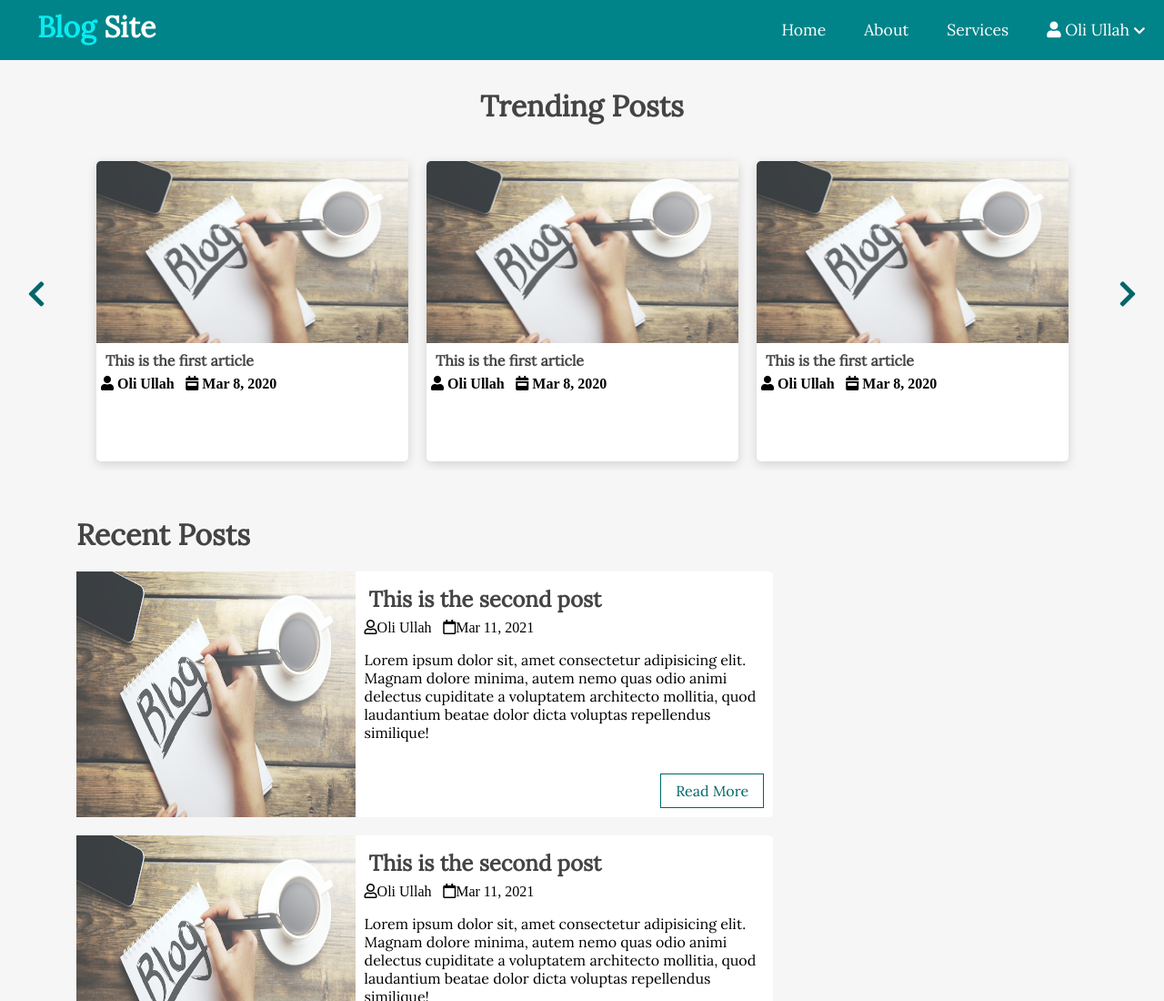
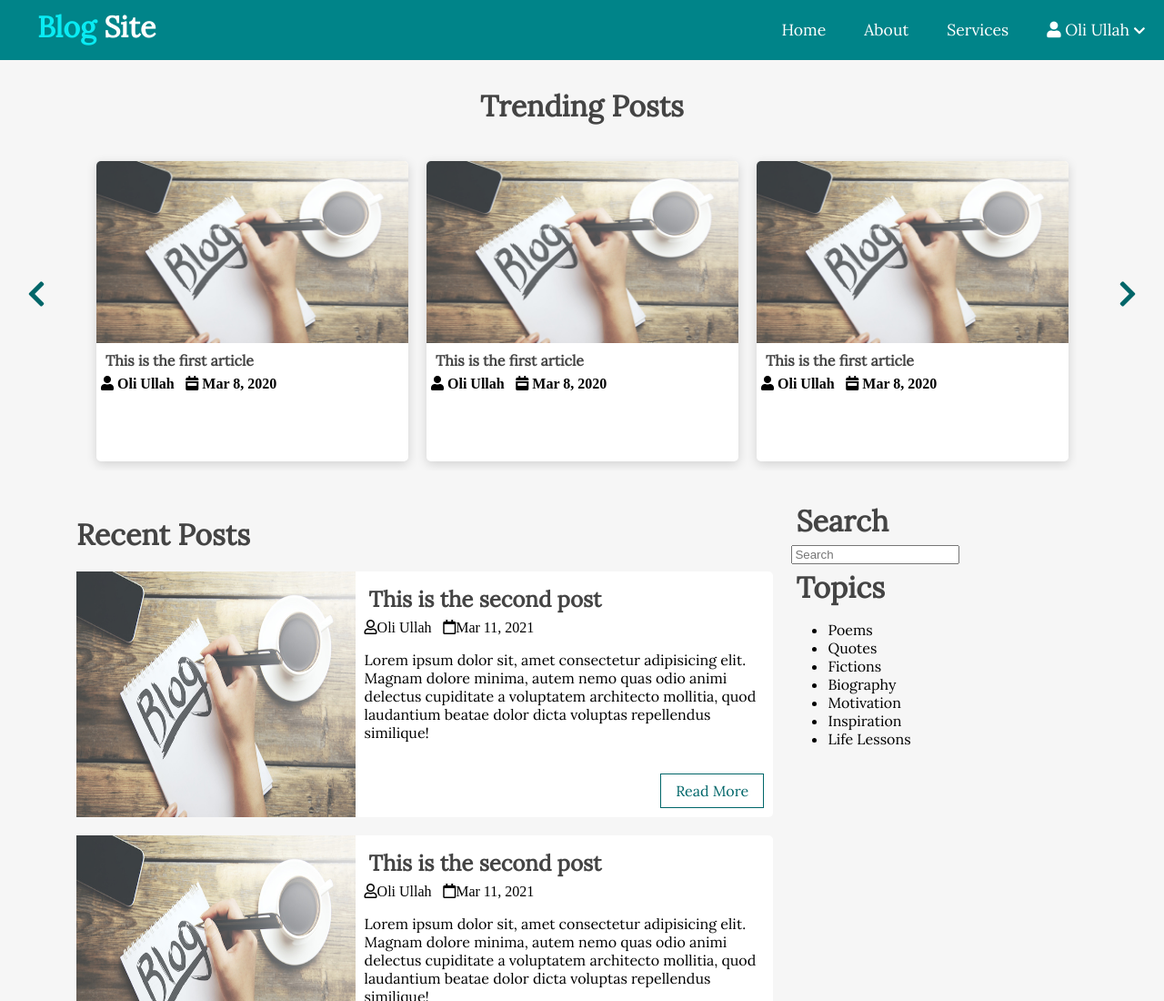
Before and after one commit to oliullahjewel96/BlogSite, a plain HTML site: page nav.html in a window 1280 px wide. Shown: the top 1100 px of the page at 91% size. Drawn offline with nearby package versions, Linux system fonts and the light colour scheme.

Commit message:
Added sidebar links and a search bar.

```diff
--- a/nav.html
+++ b/nav.html
@@ -175,7 +175,25 @@
               </div>
           </div>
           <div class="sidebar">
+               <div class="section search">
+                   <h1 class="search-title">Search</h1>
+                   <form action="index.html" method="post">
+                       <input type="text" name="search-area" class="text-input" placeholder="Search">
+                   </form>
+               </div>
+            <div class="section topics">
+               <h1 class="section-title">Topics</h1>
 
+               <ul>
+                   <li><a href="#">Poems</a></li>
+                   <li><a href="#">Quotes</a></li>
+                   <li><a href="#">Fictions</a></li>
+                   <li><a href="#">Biography</a></li>
+                   <li><a href="#">Motivation</a></li>
+                   <li><a href="#">Inspiration</a></li>
+                   <li><a href="#">Life Lessons</a></li>
+               </ul>
+            </div>
           </div>
       </div>
 
```
